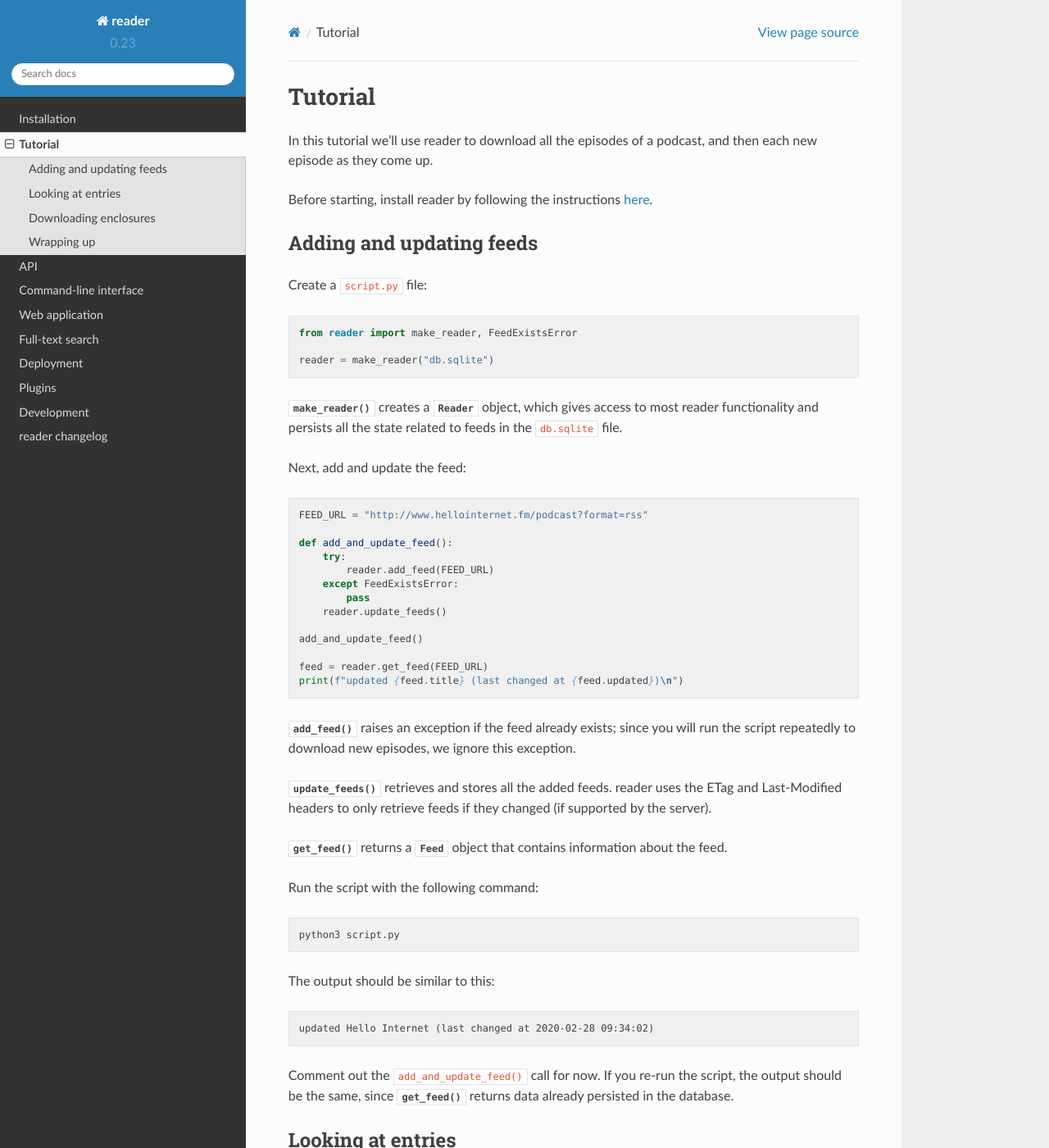
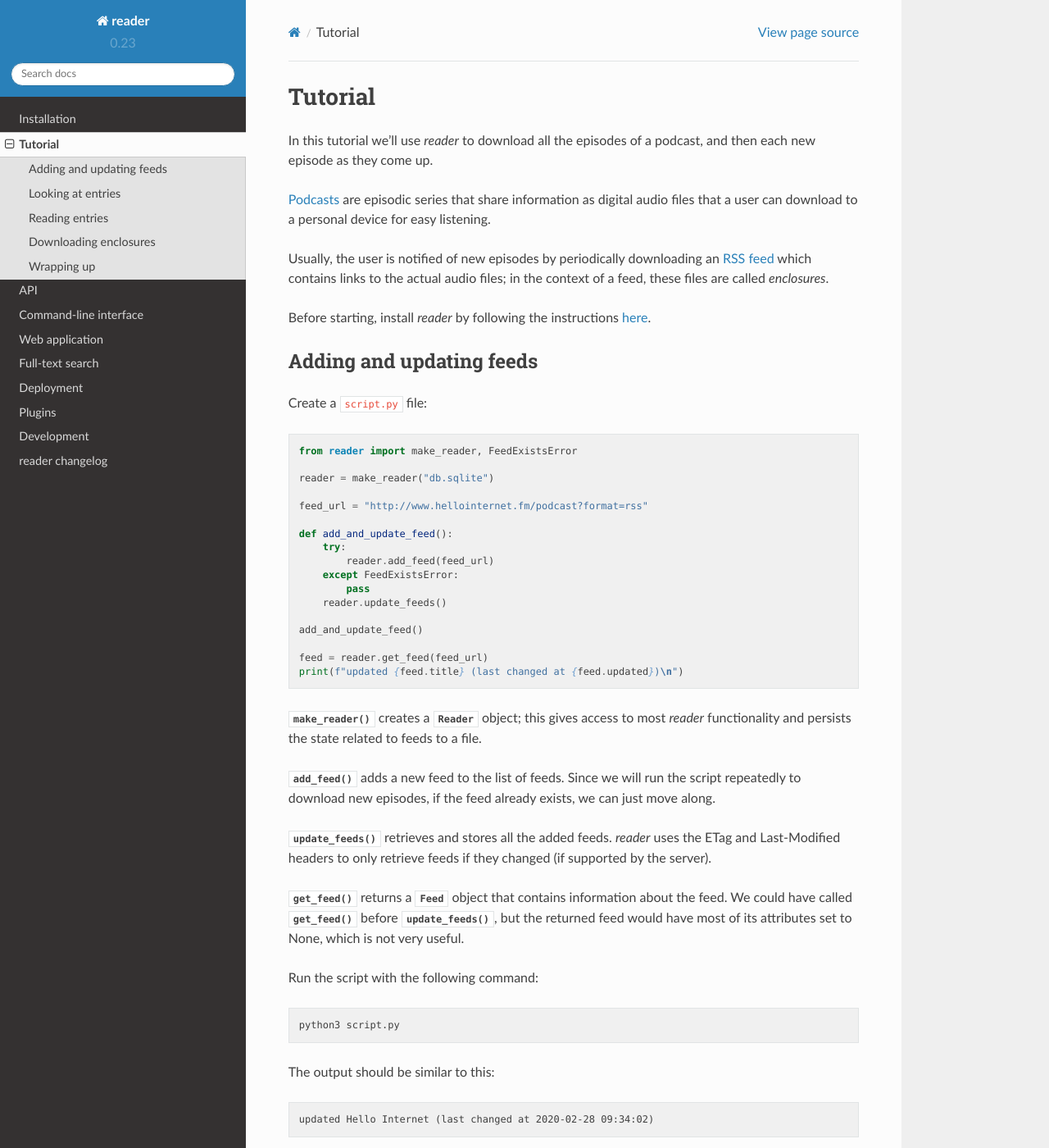
Before and after one commit to Alcides1123/reader, a Sphinx documentation site: the page built from docs/tutorial.rst, in a window 1280 px wide and 1400 px high. Shown: the whole window at 82% size. Built offline with Sphinx 7.4.7 and the Read the Docs theme 2.0.0, drawn with Linux system fonts in a browser that asks for light colours; some of the changed text lies outside the part shown.

Commit message:
Tutorial: intro and second section.
For #158.

```diff
--- a/docs/tutorial.rst
+++ b/docs/tutorial.rst
@@ -5,11 +5,22 @@ Tutorial
     :noindex:
 
 
-In this tutorial we'll use reader to download all the episodes of a podcast,
+In this tutorial we'll use *reader* to download all the episodes of a podcast,
 and then each new episode as they come up.
 
+`Podcasts <podcast_>`_ are episodic series that share information as digital
+audio files that a user can download to a personal device for easy listening.
 
-Before starting, install reader by following the instructions :doc:`here <install>`.
+Usually, the user is notified of new episodes by periodically downloading
+an `RSS feed <rss_>`_ which contains links to the actual audio files;
+in the context of a feed, these files are called *enclosures*.
+
+
+.. _podcast: https://en.wikipedia.org/wiki/Podcast
+.. _rss: https://en.wikipedia.org/wiki/RSS
+
+
+Before starting, install *reader* by following the instructions :doc:`here <install>`.
 
 
 Adding and updating feeds
@@ -22,37 +33,38 @@ Create a ``script.py`` file::
 
     reader = make_reader("db.sqlite")
 
-:func:`make_reader` creates a :class:`Reader` object,
-which gives access to most reader functionality and persists all the state
-related to feeds in the ``db.sqlite`` file.
-
-
-Next, add and update the feed::
-
-    FEED_URL = "http://www.hellointernet.fm/podcast?format=rss"
+    feed_url = "http://www.hellointernet.fm/podcast?format=rss"
 
     def add_and_update_feed():
         try:
-            reader.add_feed(FEED_URL)
+            reader.add_feed(feed_url)
         except FeedExistsError:
             pass
         reader.update_feeds()
 
     add_and_update_feed()
 
-    feed = reader.get_feed(FEED_URL)
+    feed = reader.get_feed(feed_url)
     print(f"updated {feed.title} (last changed at {feed.updated})\n")
 
-:meth:`~Reader.add_feed` raises an exception if the feed already exists;
-since you will run the script repeatedly to download new episodes,
-we ignore this exception.
+
+:func:`make_reader` creates a :class:`Reader` object;
+this gives access to most *reader* functionality
+and persists the state related to feeds to a file.
+
+:meth:`~Reader.add_feed` adds a new feed to the list of feeds.
+Since we will run the script repeatedly to download new episodes,
+if the feed already exists, we can just move along.
 
 :meth:`~Reader.update_feeds` retrieves and stores all the added feeds.
-reader uses the ETag and Last-Modified headers to only retrieve feeds if they
-changed (if supported by the server).
+*reader* uses the ETag and Last-Modified headers to only retrieve feeds
+if they changed (if supported by the server).
 
 :meth:`~Reader.get_feed` returns a :class:`Feed` object that contains
 information about the feed.
+We could have called :meth:`~Reader.get_feed` before :meth:`~Reader.update_feeds`,
+but the returned feed would have most of its attributes set to None,
+which is not very useful.
 
 
 Run the script with the following command:
@@ -75,7 +87,8 @@ since :meth:`~Reader.get_feed` returns data already persisted in the database.
 Looking at entries
 ------------------
 
-Go through entries::
+Let's look at the individual elements in the feed (called *entries*);
+add this to our script::
 
     def download_everything():
         entries = reader.get_entries()
@@ -86,7 +99,12 @@ Go through entries::
 
     download_everything()
 
-Expected output:
+By default, :meth:`~Reader.get_entries` returns an iterable of
+all the entries of all the feeds, most recent first.
+
+In order to keep the output short, we only look at the first 3 entries for now.
+Running the script should output something like this
+(skipping that first "updated ..." line):
 
 .. code-block:: text
 
@@ -95,14 +113,25 @@ Expected output:
     Hello Internet - # H.I. 134: Boxing Day
 
 
-Only entries with enclosures::
+At the moment we only have a single feed; we can make sure we only get
+the entries for this feed by using the `feed` argument; while we're at it,
+let's also only get the entries that have enclosures::
 
-    entries = reader.get_entries(has_enclosures=True)
+    entries = reader.get_entries(feed=feed_url, has_enclosures=True)
 
+Note that we could have also used ``feed=feed``;
+wherever Reader needs a feed,
+you can pass either the feed URL or a :class:`Feed` object.
+This is similar for entries; they are identified by a (feed URL, entry id)
+tuple, but you can also use an :class:`Entry` object instead.
+
+
+Reading entries
+---------------
 
 Mark those we've seen::
 
-    entries = reader.get_entries(has_enclosures=True, read=False)
+    entries = reader.get_entries(feed=feed_url, has_enclosures=True, read=False)
     ...
 
     for entry in entries:
```
